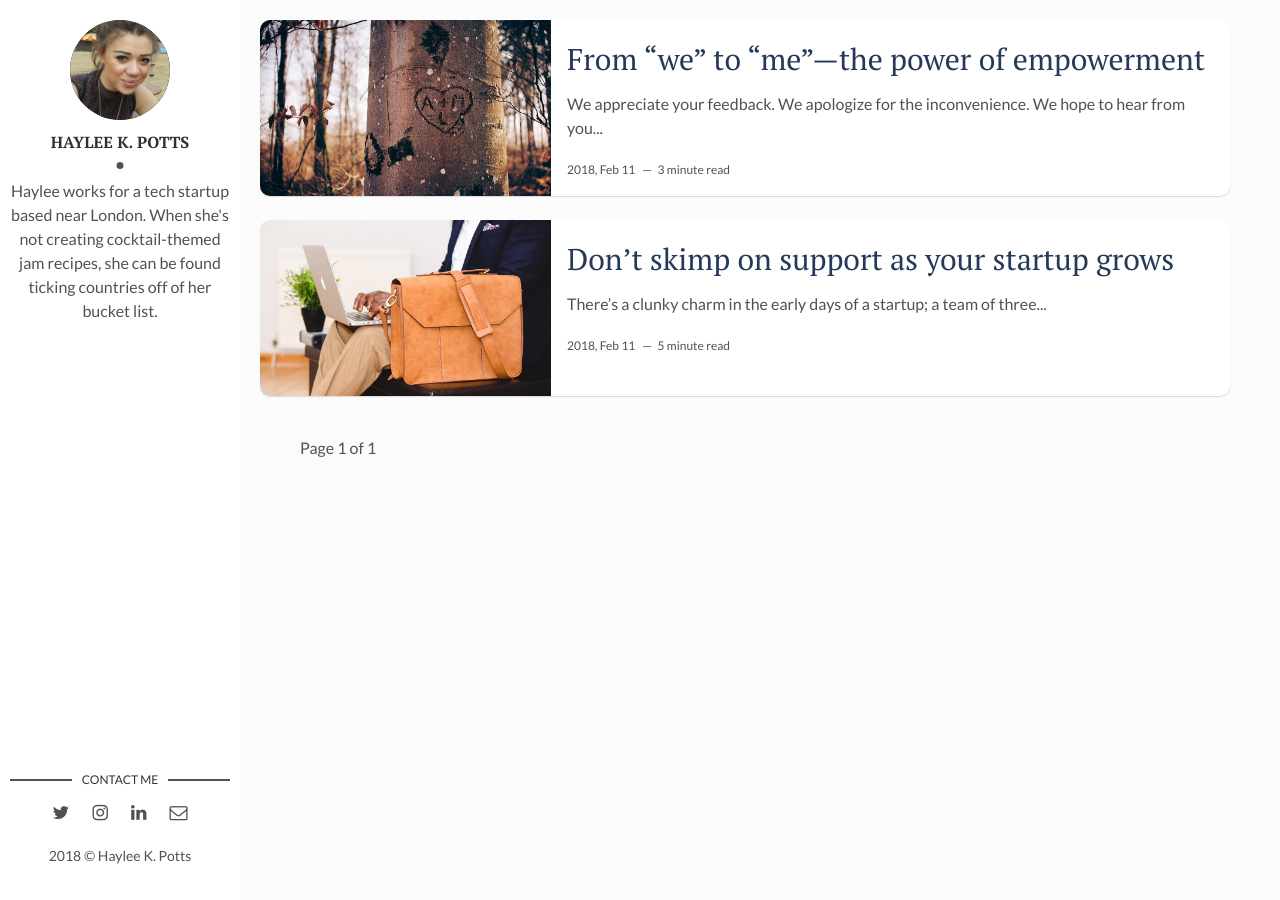
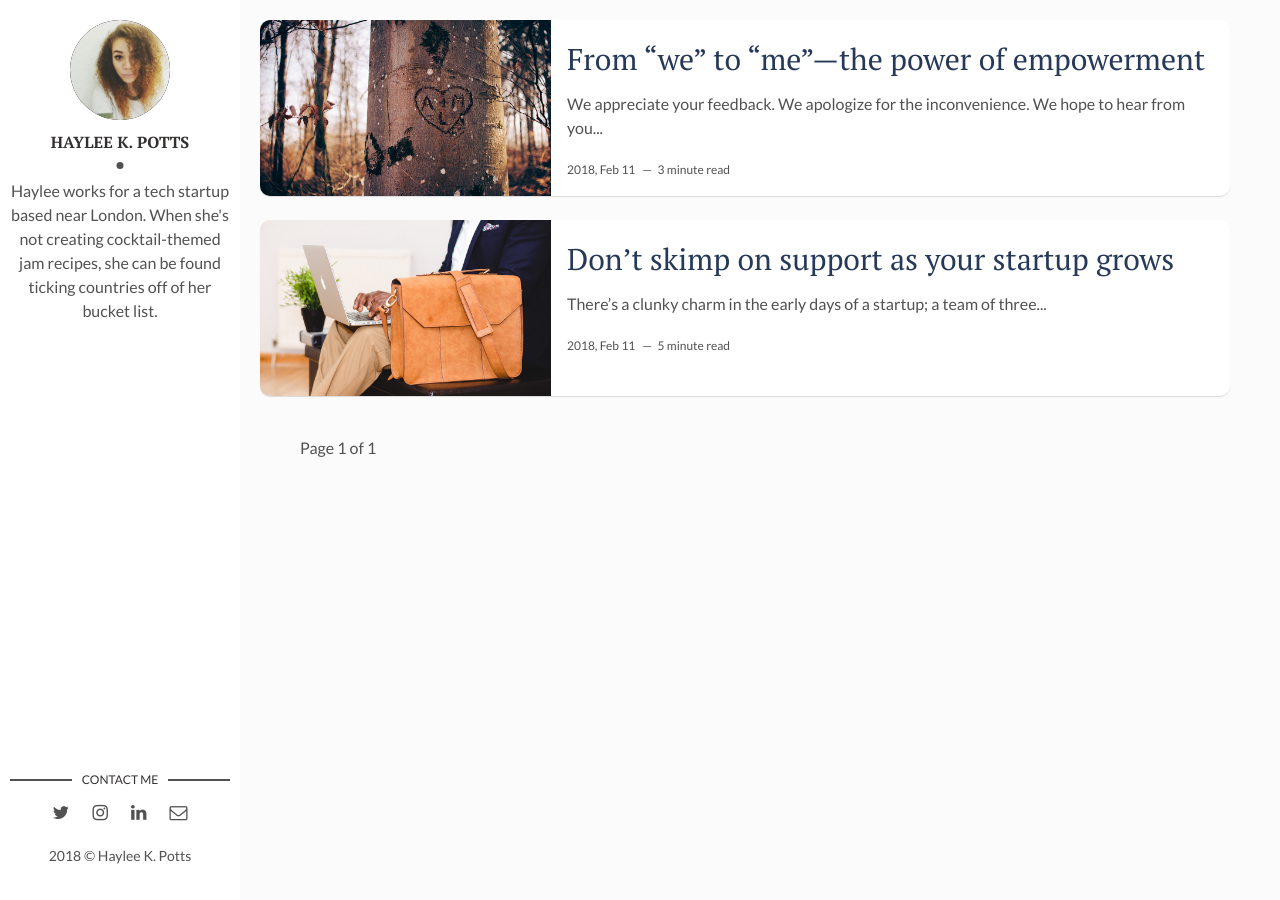
Before and after one commit to HayleePottsBlog/HayleePottsBlog.github.io, a Jekyll site: the page built from index.html, in a window 1280 px wide. Built offline with Jekyll 4.4.1, drawn with Linux system fonts in a browser that asks for light colours; the list of posts is cut into pages by our own code.

Commit message:
Update pic

```diff
--- a/_config.yml
+++ b/_config.yml
@@ -8,7 +8,7 @@ site-twitter: #if your site has a twitter account, enter it here
 
 # Author Settings
 author: Haylee K. Potts # add your name
-author-img: haylee.png # add your photo
+author-img: haylee.jpg # add your photo
 about-author: Haylee works for a tech startup based near London. When she's not creating cocktail-themed jam recipes, she can be found ticking countries off of her bucket list. # add description
 social-twitter: hayleekp # add your Twitter handle
 social-facebook: haylee.k.potts # add your Facebook handle
```
Also changed, not shown: assets/img/haylee.jpg (added), 5 other files.
